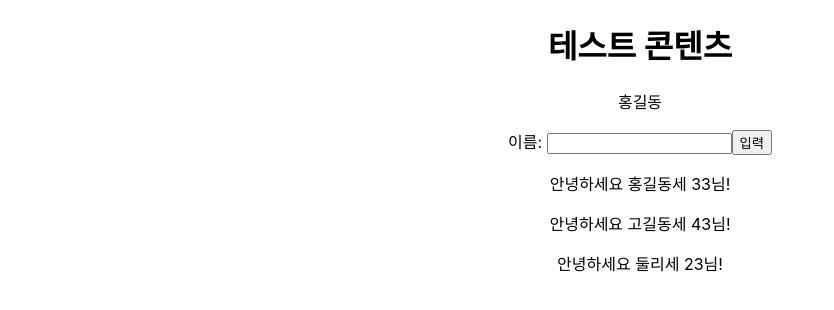
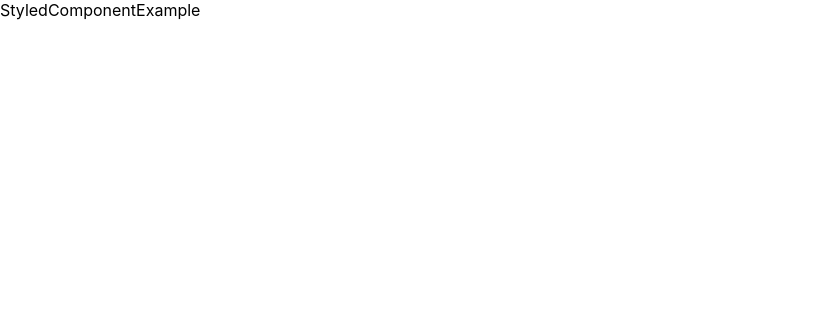
Before and after one commit to skymill2000/20230710insure, a React (Create React App) app in the folder insure/: page / in a window 1280 px wide. Shown: the top 310 px of the page, without its empty margins (0-834 px from the left). Built offline with nearby package versions, Linux system fonts and the light colour scheme.

Commit message:
Lecture(React): npm 라이브러리 추가, styled-components 추가  1. npm install styled-components

```diff
--- a/insure/package.json
+++ b/insure/package.json
@@ -8,7 +8,9 @@
     "@testing-library/user-event": "^13.5.0",
     "react": "^18.2.0",
     "react-dom": "^18.2.0",
+    "react-qrcode-reader": "^2.0.2",
     "react-scripts": "5.0.1",
+    "styled-components": "^6.0.3",
     "web-vitals": "^2.1.4"
   },
   "scripts": {
--- a/insure/src/App.js
+++ b/insure/src/App.js
@@ -1,13 +1,16 @@
-import "./App.css";
 import ListExample from "./components/ListExample";
+import QRcode from "./components/QRcode";
 import StateExample from "./components/StateExample";
+import StyledComponentExample from "./components/StyledComponentExample";
 
 function App() {
   return (
-    <div className="App">
-      <h1>테스트 콘텐츠</h1>
+    <div>
+      {/* <h1>테스트 콘텐츠</h1>
       <StateExample></StateExample>
-      <ListExample></ListExample>
+      <ListExample></ListExample> */}
+      {/* <QRcode></QRcode> */}
+      <StyledComponentExample></StyledComponentExample>
     </div>
   );
 }
--- a/insure/src/components/ListExample.js
+++ b/insure/src/components/ListExample.js
@@ -10,8 +10,8 @@ const ListExample = () => {
 
   return (
     <div>
-      {list.map((el) => {
-        return <Welcome username={el.username} age={el.age}></Welcome>;
+      {list.map(({ username, age }) => {
+        return <Welcome username={username} age={age}></Welcome>;
       })}
     </div>
   );
--- /dev/null
+++ b/insure/src/components/QRcode.js
@@ -0,0 +1,21 @@
+import React from "react";
+import QrCodeReader, { QRCode } from "react-qrcode-reader";
+
+const QRcode = () => {
+  return (
+    <div>
+      <>
+        <QrCodeReader
+          delay={100}
+          width={600}
+          height={500}
+          action={(data) => {
+            console.log(data);
+          }}
+        />
+      </>
+    </div>
+  );
+};
+
+export default QRcode;
--- /dev/null
+++ b/insure/src/components/StyledComponentExample.js
@@ -0,0 +1,7 @@
+import React from "react";
+
+const StyledComponentExample = () => {
+  return <div>StyledComponentExample</div>;
+};
+
+export default StyledComponentExample;
```
Also changed, not shown: 1 other file (tests, documents, lock files or other folders).
